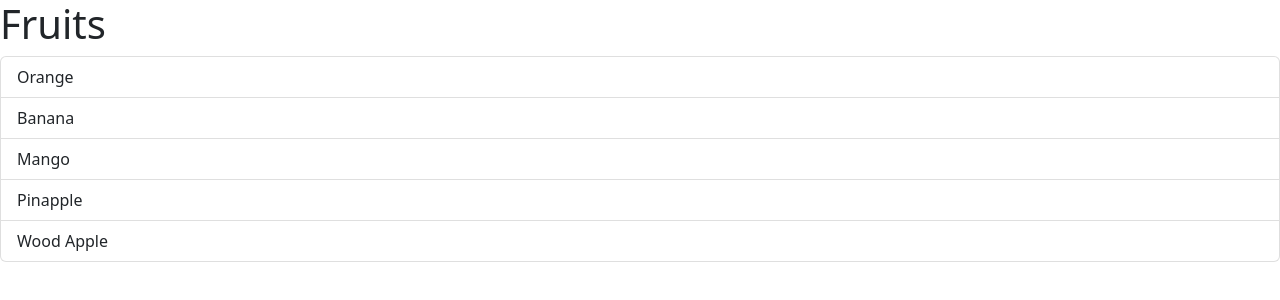
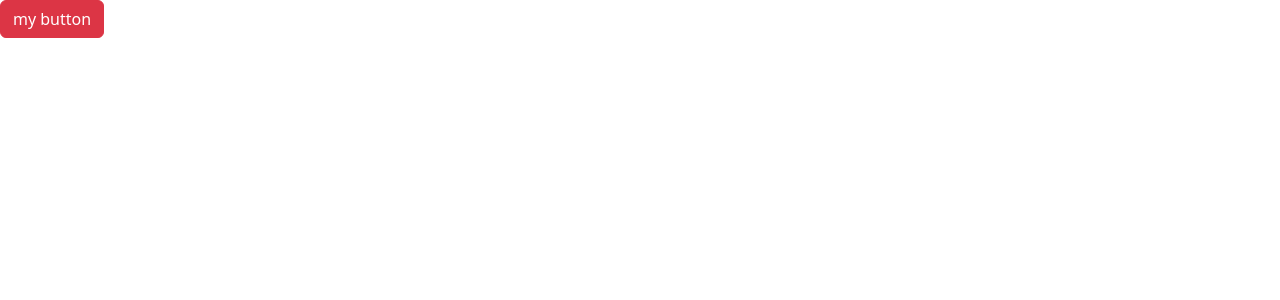
Before and after one commit to PathumNirmal/react-app, a React (Vite) app: page / in a window 1280 px wide. Shown: the top 300 px of the page. Built offline with nearby package versions, Linux system fonts and the light colour scheme; the HTML template or start-up script is replaced by a standard one.

Commit message:
controll alert by button

```diff
--- /dev/null
+++ b/components/Alert.tsx
@@ -0,0 +1,23 @@
+import { ReactNode } from "react";
+
+interface Props {
+  children: ReactNode;
+  onClose: () => void;
+}
+
+const Alert = ({ children, onClose }: Props) => {
+  return (
+    <div className="alert alert-primary alert-dismissible">
+      {children}
+      <button
+        type="button"
+        className="btn-close"
+        data-bs-dismiss="alert"
+        aria-label="Close"
+        onClick={onClose}
+      ></button>
+    </div>
+  );
+};
+
+export default Alert;
--- /dev/null
+++ b/components/Button.tsx
@@ -0,0 +1,15 @@
+interface Props {
+  children: string;
+  color?: "primary" | "secondary" | "danger"; // ? danne meka optional value ekak kyanna
+  onClick: () => void;
+}
+
+const Button = ({ children, onClick, color }: Props) => {
+  return (
+    <button type="button" className={"btn btn-" + color} onClick={onClick}>
+      {children}
+    </button>
+  );
+};
+
+export default Button;
--- a/src/App.tsx
+++ b/src/App.tsx
@@ -1,23 +1,69 @@
-import ListGroup from "../components/ListGroup";
+// import ListGroup from "../components/ListGroup";
+
+// function App() {
+//   let fruits = ["Orange", "Banana", "Mango", "Pinapple", "Wood Apple"];
+
+//   const handleSelectFruit = (fruit: string) => {
+//     console.log(fruit);
+//   };
+
+//   return (
+//     <div>
+//       <ListGroup
+//         fruits={fruits}
+//         heading="Fruits"
+//         onSelectFruit={handleSelectFruit}
+//       />
+//       {/* metana tawa list group ekak heduwot eke wenama state ekak tynne.
+//        ekama warge dekak kyala dekema ekama neme. list deke dekak select karanna puluwan */}
+//     </div>
+//   );
+// }
+
+// import Alert from "../components/Alert";
+
+// function App() {
+//   return (
+//     <div>
+//       <Alert>
+//         Hello <span>World</span>
+//       </Alert>
+//     </div>
+//   );
+// }
+
+// import Button from "../components/Button";
+
+// function App() {
+//   return (
+//     <div>
+//       <Button color="danger" onClick={() => console.log("Clicked")}>
+//         my button
+//       </Button>
+//     </div>
+//   );
+// }
+
+import Button from "../components/Button";
+import Alert from "../components/Alert";
+import { useState } from "react";
 
 function App() {
-  let fruits = ["Orange", "Banana", "Mango", "Pinapple", "Wood Apple"];
-
-  const handleSelectFruit = (fruit: string) => {
-    console.log(fruit);
-  };
+  const [alertVisible, setAlertVisibility] = useState(false);
 
   return (
     <div>
-      <ListGroup
-        fruits={fruits}
-        heading="Fruits"
-        onSelectFruit={handleSelectFruit}
-      />
-      {/* metana tawa list group ekak heduwot eke wenama state ekak tynne.
-       ekama warge dekak kyala dekema ekama neme. list deke dekak select karanna puluwan */}
+      {alertVisible && (
+        <Alert onClose={() => setAlertVisibility(false)}>
+          You can close this
+        </Alert>
+      )}
+      <Button color="danger" onClick={() => setAlertVisibility(true)}>
+        my button
+      </Button>
     </div>
   );
 }
 
+// for all
 export default App;
```
